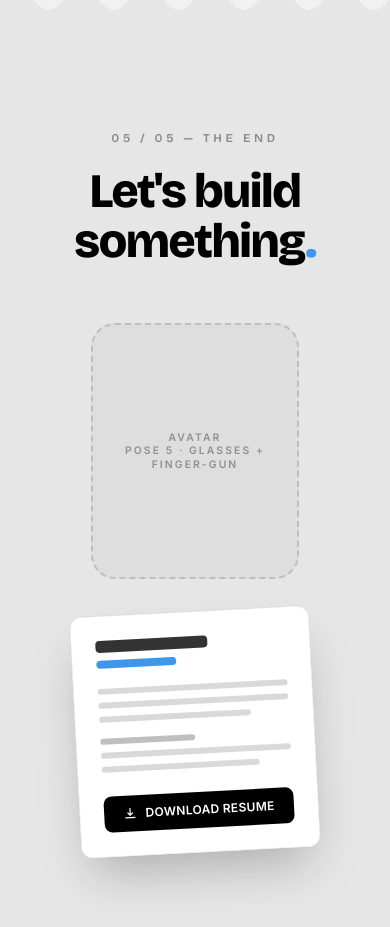
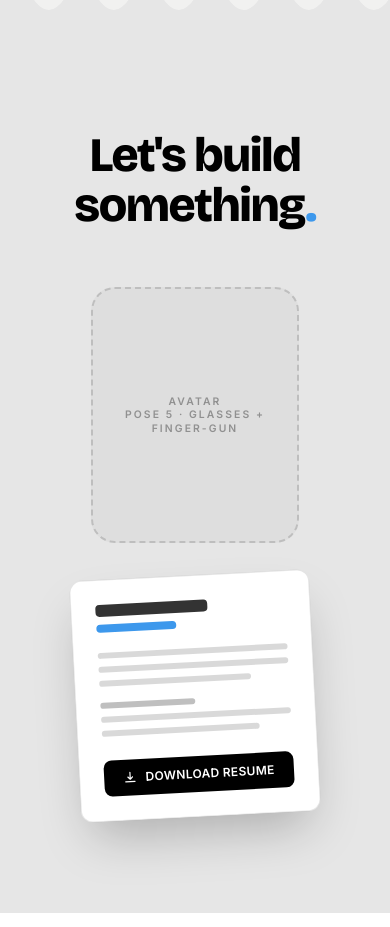
Before and after one commit to L0K1E/lokie, a Next.js app: page / in a window 390 px wide. Shown: the part 4320-5247 px from the top of the page. Built offline with nearby package versions, Linux system fonts and the light colour scheme.

Commit message:
fix: remove end marker text from closing scene

```diff
--- a/src/components/sections/Closing.tsx
+++ b/src/components/sections/Closing.tsx
@@ -4,15 +4,9 @@ import AvatarPlaceholder from '@/components/placeholders/AvatarPlaceholder';
 export default function Closing() {
   return (
     <div className="flex min-h-[100svh] w-full flex-col items-center justify-center px-[7vw] py-24 text-center">
-      <p
-        data-reveal
-        className="font-display text-xs font-semibold uppercase tracking-[0.3em] text-ink/40"
-      >
-        05 / 05 — The end
-      </p>
       <h2
         data-reveal
-        className="mt-5 font-display text-5xl font-extrabold leading-[1.05] tracking-wordmark sm:text-7xl md:text-8xl"
+        className="font-display text-5xl font-extrabold leading-[1.05] tracking-wordmark sm:text-7xl md:text-8xl"
       >
         Let&apos;s build
         <br />
```
